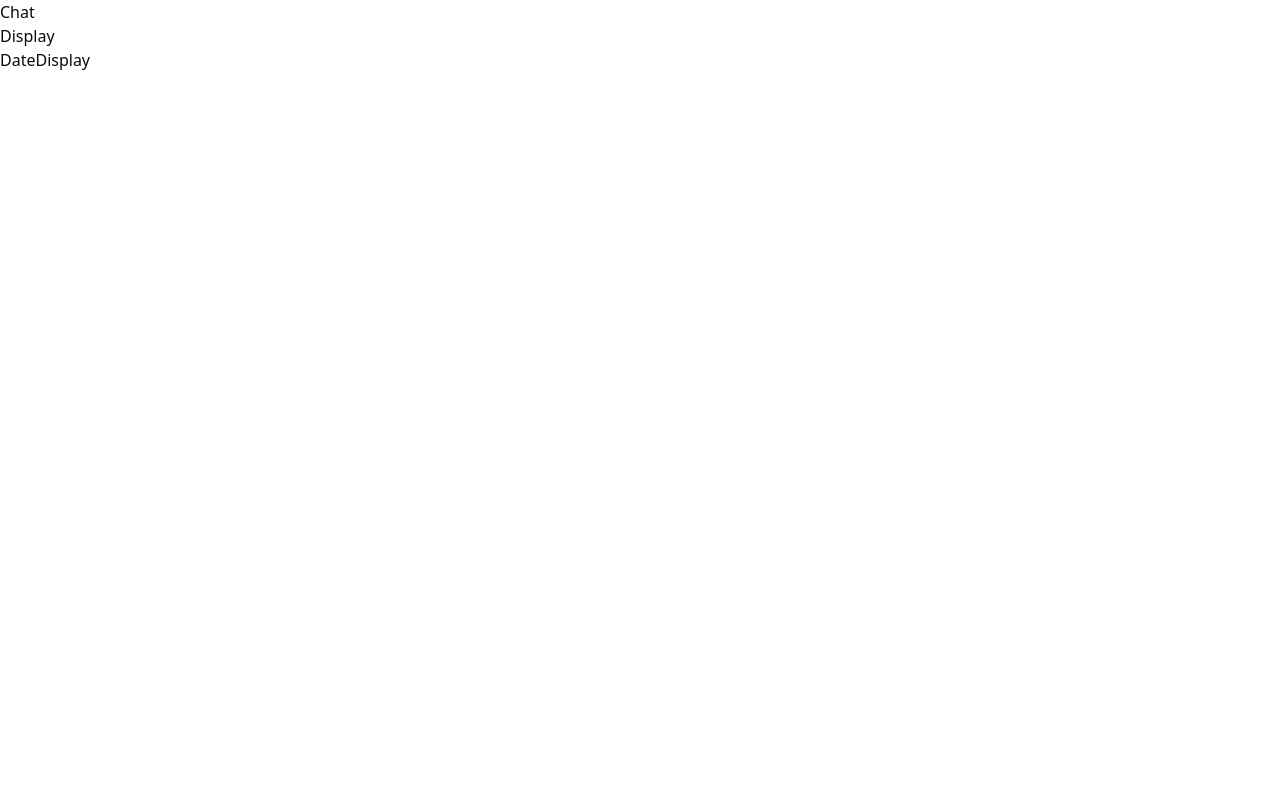
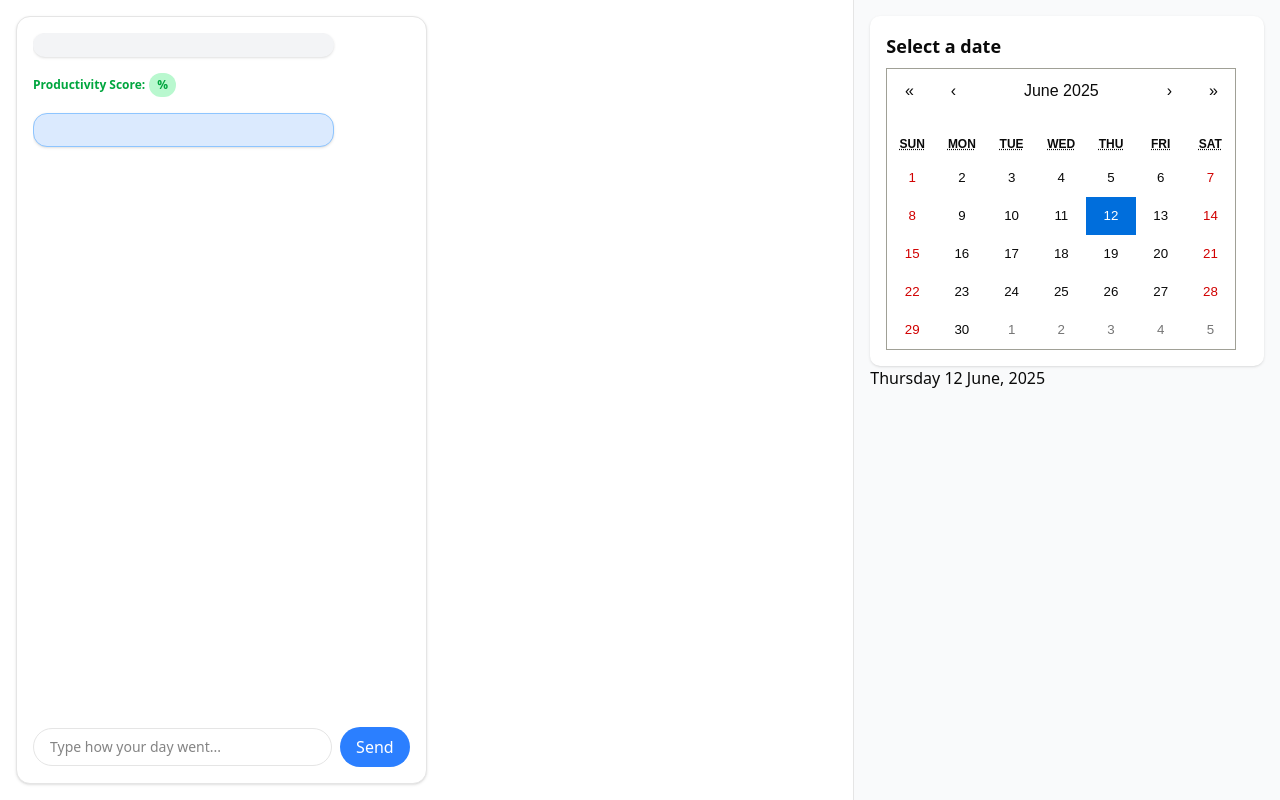
Before and after one commit to aviralsaxena16/PeaceMate, a Next.js app: page /Home in a window 1280 px wide. Built offline with nearby package versions, Linux system fonts and the light colour scheme; no server answers; the database is empty.

Commit message:
Everything checked

```diff
--- a/package.json
+++ b/package.json
@@ -21,6 +21,7 @@
     "clsx": "^2.1.1",
     "lucide-react": "^0.513.0",
     "next": "15.3.3",
+    "openai": "^5.3.0",
     "pg": "^8.16.0",
     "prisma": "^6.9.0",
     "react": "^19.0.0",
--- a/src/app/Home/page.js
+++ b/src/app/Home/page.js
@@ -1,13 +1,19 @@
 'use client';
 
 import { useUser } from '@clerk/nextjs';
-import { useEffect } from 'react';
+import { useEffect, useState } from 'react';
 import CalendarDisplay from '@/components/CalendarDisplay';
 import Chat from '@/components/Chat';
 import DateDisplay from '@/components/DateDisplay';
 
 export default function HomePage() {
   const { user } = useUser();
+  const [selectedDate, setSelectedDate] = useState(new Date());
+
+  // This function will be called when user selects a date from calendar
+  const handleDateChange = (newDate) => {
+    setSelectedDate(newDate);
+  };
 
   useEffect(() => {
     if (user && user.primaryEmailAddress) {
@@ -27,12 +33,18 @@ export default function HomePage() {
     }
   }, [user]);
 
-  return(
-<>
+  return (
+    <div className="flex w-full h-screen">
+      {/* Left Chat Section */}
+      <div className="w-2/3 p-4">
+        <Chat selectedDate={selectedDate} />
+      </div>
 
-<Chat/>
-<CalendarDisplay/>
-<DateDisplay/>
-</>
+      {/* Right Calendar + Date Display */}
+      <div className="w-1/3 p-4 border-l bg-gray-50">
+        <CalendarDisplay onChange={handleDateChange} value={selectedDate} />
+        <DateDisplay value={selectedDate} />
+      </div>
+    </div>
   );
 }
--- /dev/null
+++ b/src/app/api/get-entry/route.js
@@ -0,0 +1,33 @@
+import { prisma } from '@/lib/prisma';
+
+export async function GET(req) {
+  const { searchParams } = new URL(req.url);
+  const dateParam = searchParams.get('date'); // e.g., "2025-06-12"
+
+  if (!dateParam) {
+    return new Response('Date is required', { status: 400 });
+  }
+
+  try {
+    // Ensure the date is treated as local day start (optional: use UTC if your DB stores in UTC)
+    const startOfDay = new Date(dateParam + 'T00:00:00.000Z');
+    const endOfDay = new Date(dateParam + 'T23:59:59.999Z');
+
+    const entry = await prisma.entry.findFirst({
+      where: {
+        date: {
+          gte: startOfDay,
+          lte: endOfDay,
+        },
+      },
+      orderBy: {
+        createdAt: 'desc',
+      },
+    });
+
+    return Response.json(entry || {});
+  } catch (error) {
+    console.error('Error fetching entry:', error);
+    return new Response('Error fetching entry', { status: 500 });
+  }
+}
--- a/src/app/api/submit-entry/route.js
+++ b/src/app/api/submit-entry/route.js
@@ -1,4 +1,4 @@
-import { getDailyFeedback } from '@/lib/gemini';
+import { getDailyFeedback } from '@/lib/openai';
 import { prisma } from '@/lib/prisma';
 import { NextResponse } from 'next/server';
 
@@ -10,14 +10,17 @@ export async function POST(req) {
 
     const savedEntry = await prisma.entry.create({
   data: {
-        userId,
     content,
-        date: new Date(date),
+    date: new Date(),
     score: aiFeedback.score,
     summary: aiFeedback.summary,
     feedback: aiFeedback.feedback,
+    user: {
+      connect: { id: userId }, // ✅ This sets userId internally via relation
+    },
   },
 });
+
 
     return NextResponse.json(savedEntry);
   } catch (error) {
--- a/src/components/CalendarDisplay.jsx
+++ b/src/components/CalendarDisplay.jsx
@@ -1,9 +1,15 @@
-import React from 'react'
+import Calendar from 'react-calendar';
+import 'react-calendar/dist/Calendar.css';
 
-const CalendarDisplay = () => {
+export default function CalendarDisplay({ value, onChange }) {
   return (
-    <div>Display</div>
-  )
+    <div className="p-4 bg-white rounded-lg shadow">
+      <h2 className="text-lg font-semibold mb-2">Select a date</h2>
+      <Calendar
+        onChange={onChange}
+        value={value}
+         locale="en-US"
+      />
+    </div>
+  );
 }
-
-export default CalendarDisplay
--- a/src/components/Chat.jsx
+++ b/src/components/Chat.jsx
@@ -1,9 +1,93 @@
-import React from 'react'
+import { useState, useEffect } from 'react';
+import { useUser } from '@clerk/nextjs';
 
-const Chat = () => {
-  return (
-    <div>Chat</div>
-  )
+export default function ChatSection({ selectedDate }) {
+  const [message, setMessage] = useState('');
+  const [entry, setEntry] = useState(null);
+  const { user, isLoaded } = useUser(); // 👈 Add isLoaded
+
+  const userId = user?.id;
+
+
+function formatToYYYYMMDD(date) {
+  return date.toISOString().split('T')[0]; // '2025-06-13'
 }
 
-export default Chat
+const formattedDate = formatToYYYYMMDD(selectedDate || new Date());
+
+  const handleSend = async () => {
+
+    if (!isLoaded || !user || !message.trim()) return;
+
+    const res = await fetch('/api/submit-entry', {
+      method: 'POST',
+      headers: { 'Content-Type': 'application/json' },
+      body: JSON.stringify({
+        userId: userId,
+        content: message,
+        date: formattedDate,
+      }),
+    });
+
+    const saved = await res.json();
+    setEntry(saved);
+    setMessage('');
+  };
+
+  useEffect(() => {
+    const fetchEntry = async () => {
+      const res = await fetch(`/api/get-entry?date=${formattedDate}`);
+      const data = await res.json();
+      setEntry(data || null);
+    };
+    fetchEntry();
+  }, [formattedDate]);
+
+  return (
+    <div className="w-1/2 h-full flex flex-col justify-between border rounded-xl shadow p-4 bg-white">
+      {/* Chat Display */}
+      <div className="flex-1 overflow-y-auto mb-4 space-y-4">
+        {entry ? (
+          <>
+            <div className="bg-gray-100 p-3 rounded-xl max-w-[80%] self-start shadow-sm">
+              <p className="text-sm text-gray-800">{entry.content}</p>
+            </div>
+
+            <div className="text-xs text-green-600 font-semibold self-end">
+              Productivity Score:
+              <span className="ml-1 inline-block bg-green-200 px-2 py-1 rounded-full">
+                {entry.score}%
+              </span>
+            </div>
+
+            <div className="bg-blue-100 border border-blue-300 p-4 rounded-xl self-end max-w-[80%] shadow">
+              <p className="text-sm text-blue-900">{entry.feedback}</p>
+            </div>
+          </>
+        ) : (
+          <p className="text-sm text-gray-400 italic">No reflection yet for this day.</p>
+        )}
+      </div>
+
+      {/* Typebar */}
+      <div className="flex items-center gap-2">
+        <input
+          type="text"
+          className="flex-1 border rounded-full px-4 py-2 text-sm focus:outline-none focus:ring-2 focus:ring-blue-400"
+          placeholder="Type how your day went..."
+          value={message}
+          onChange={(e) => setMessage(e.target.value)}
+          onKeyDown={(e) => {
+            if (e.key === 'Enter') handleSend();
+          }}
+        />
+        <button
+          className="bg-blue-500 text-white px-4 py-2 rounded-full hover:bg-blue-600"
+          onClick={handleSend}
+        >
+          Send
+        </button>
+      </div>
+    </div>
+  );
+}
--- a/src/components/DateDisplay.jsx
+++ b/src/components/DateDisplay.jsx
@@ -1,9 +1,19 @@
-import React from 'react'
+"use client";
+import { useEffect, useState } from "react";
 
-const DateDisplay = () => {
-  return (
-    <div>DateDisplay</div>
-  )
+export default function DateDisplay() {
+  const [date, setDate] = useState("");
+
+  useEffect(() => {
+    const today = new Date();
+    const formatted = today.toLocaleDateString('en-IN', {
+      weekday: 'long',
+      day: 'numeric',
+      month: 'long',
+      year: 'numeric',
+    });
+    setDate(formatted);
+  }, []);
+
+  return <div>{date}</div>;
 }
-
-export default DateDisplay
--- a/src/lib/gemini.js
+++ /dev/null
@@ -1,39 +0,0 @@
-import { GoogleGenerativeAI } from '@google/generative-ai';
-
-const genAI = new GoogleGenerativeAI(process.env.GEMINI_API_KEY);
-
-export async function getDailyFeedback(userInput) {
-  const model = genAI.getGenerativeModel({ model: 'gemini-pro' });
-
-  const prompt = `
-You are an AI productivity coach named Muku. A user has entered the following description of their day:
-
-"${userInput}"
-
-Respond with:
-1. A productivity score (out of 100)
-2. A short summary of their day
-3. Personalized feedback and encouragement
-
-Your response format:
-{
-  "score": 78,
-  "summary": "You completed most of your goals despite feeling tired.",
-  "feedback": "Great job pushing through the fatigue. Try to sleep well tonight."
-}
-`;
-
-  const result = await model.generateContent(prompt);
-  const response = await result.response;
-  const text = response.text();
-
-  try {
-    const jsonStart = text.indexOf('{');
-    const jsonEnd = text.lastIndexOf('}') + 1;
-    const json = text.slice(jsonStart, jsonEnd);
-    return JSON.parse(json);
-  } catch (e) {
-    console.error('Failed to parse Gemini response:', text);
-    throw new Error('Invalid AI response');
-  }
-}
--- /dev/null
+++ b/src/lib/openai.js
@@ -0,0 +1,59 @@
+import OpenAI from 'openai';
+
+const openai = new OpenAI({
+  apiKey: process.env.GROQ_API_KEY,
+  baseURL: 'https://api.groq.com/openai/v1', // Groq's base URL
+});
+
+export async function getDailyFeedback(userInput) {
+  const prompt = `
+You are an AI productivity assistant named Muku built for an app called **PeaceMate**.
+
+The user reflects on how their day went. Based on their reflection, you will analyze it and respond ONLY with a clear JSON object that includes:
+- A **productivity score** out of 100 (integer) based on how productive the day was.
+- A **concise summary** (1-2 lines) describing their overall day.
+- A **motivational or constructive feedback** (1-2 lines) tailored to the user's input.
+
+Make sure:
+- Your response is ONLY valid JSON. No explanations, no extra text.
+- The score must vary realistically based on how good or bad the day was. Don't always return 85%.
+- Be empathetic, encouraging, but honest.
+- Follow this exact structure and use double quotes ("):
+
+{
+  "score": 76,
+  "summary": "You started strong but got slightly distracted in the evening.",
+  "feedback": "Stay consistent and try to wrap up key tasks earlier in the day."
+}
+
+Now, here is the user's reflection:
+
+"${userInput}"
+
+Return only the JSON response as specified.
+`;
+
+  try {
+    const response = await openai.chat.completions.create({
+      model: 'llama3-8b-8192', // or 'llama3-70b-8192'
+      messages: [
+        {
+          role: 'user',
+          content: prompt,
+        },
+      ],
+      temperature: 0.4,
+      max_tokens: 200,
+    });
+
+    const text = response.choices[0].message.content.trim();
+    const jsonStart = text.indexOf('{');
+    const jsonEnd = text.lastIndexOf('}') + 1;
+    const json = text.slice(jsonStart, jsonEnd);
+
+    return JSON.parse(json);
+  } catch (err) {
+    console.error('Groq AI error:', err);
+    throw new Error('AI feedback generation failed.');
+  }
+}
```
Also changed, not shown: 1 other file (tests, documents, lock files or other folders). Lines whose indentation alone changed are shown as unchanged.
